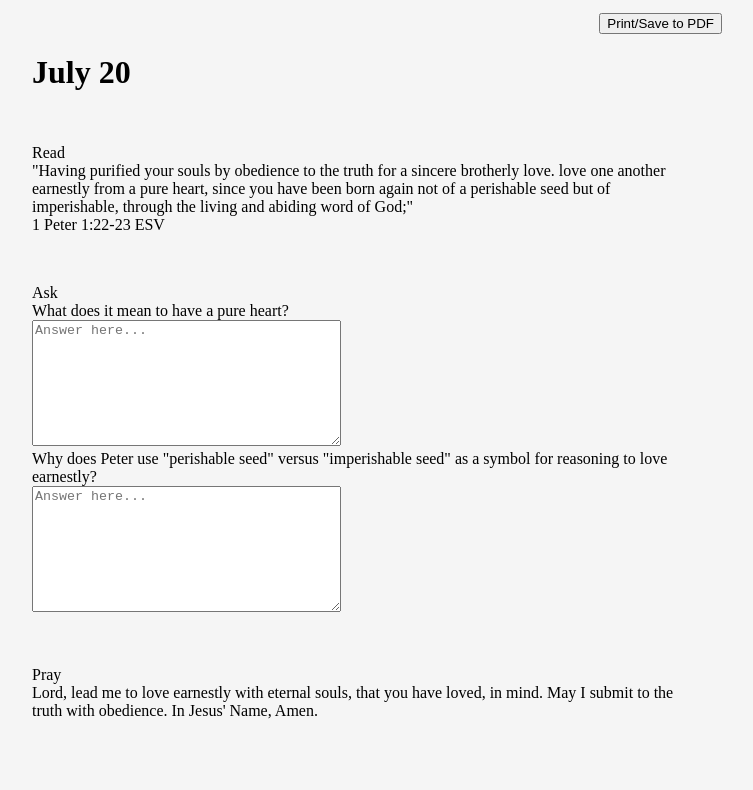
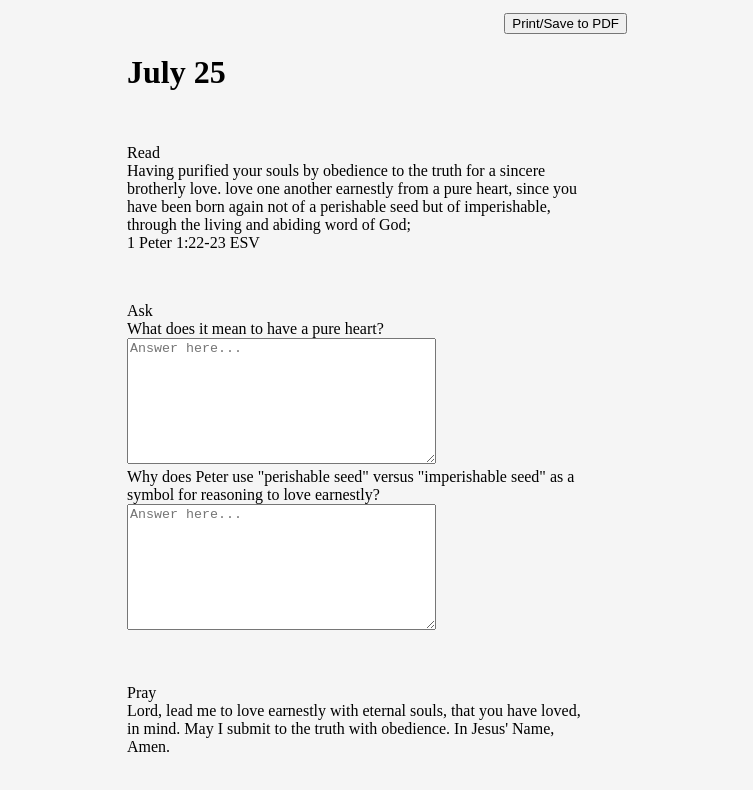
Before and after one commit to ben-anderton/morning-pages-app, a plain HTML site: page index.html in a window 1280 px wide. Shown: the whole page, without its empty margins (283-1036 px from the left). Drawn offline with Linux system fonts and the light colour scheme.

Commit message:
Update fill text & make dailyUpdate run by default

```diff
--- a/index.html
+++ b/index.html
@@ -14,7 +14,7 @@
         <button onclick="window.print()" id="print-button">Print/Save to PDF</button>
     </div>
 
-    <div id= "date-header" class="date-header">July 20</div>
+    <div id= "date-header" class="date-header"></div>
 
     <!-- This section is for the Bible excerpt for Today's Study -->
     <div id="read-box" class="read">
@@ -22,16 +22,8 @@
         <div class="section-title">Read</div>
 
         <div class="content">
-            <div id="scripture-verses" class="scripture-verses">
-                "Having purified your souls by obedience
-                to the truth for a sincere brotherly love. love one another
-                earnestly from a pure heart, since you have been born again
-                not of a perishable seed but of imperishable, through the
-                living and abiding word of God;"
-            </div>
-            <div id="scripture-reference" class="scripture-reference">
-                1 Peter 1:22-23 ESV
-            </div>
+            <div id="scripture-verses" class="scripture-verses"></div>
+            <div id="scripture-reference" class="scripture-reference"></div>
         </div>
 
     </div>
@@ -43,9 +35,7 @@
         <div class="content">
 
             <div class="question-box">
-                <div id="ask-box-one" class="question-title">
-                    What does it mean to have a pure heart?
-                </div>
+                <div id="ask-box-one" class="question-title"></div>
                 <textarea
                  id="question-answer-box-one",
                  name="questionAnswerBoxOne",
@@ -55,11 +45,7 @@
             </div>
 
             <div class="question-box">
-                <div id="ask-box-two" class="question-title">
-                    Why does Peter use "perishable seed" versus
-                    "imperishable seed" as a symbol for reasoning
-                    to love earnestly?
-                </div>
+                <div id="ask-box-two" class="question-title"></div>
                 <textarea
                  id="question-answer-box-two",
                  name="questionAnswerBoxTwo",
@@ -75,12 +61,7 @@
     <div class="pray">
         <div class="section-title">Pray</div>
 
-        <div id="pray-box" class="content">
-            Lord, lead me to love earnestly with eternal
-            souls, that you have loved, in mind. May I
-            submit to the truth with obedience.
-            In Jesus' Name, Amen.
-        </div>
+        <div id="pray-box" class="content"></div>
     </div>
 
 
--- a/script.js
+++ b/script.js
@@ -28,9 +28,14 @@ const prayBox = document.getElementById("pray-box");
 //  Until NODE.JS backend is working -> Unique arrays for each day
 
 let dailyPrompts = [
-    {date: "7/24/2026", dateHeaderString: "July 24", verse: "Scripture Verses", reference: "Ps104", questionA: "Question 1", questionB: "Question 2", prayer: "Prayer"},
-    {date: "7/25/2026", dateHeaderString: "July 25", verse: "Scripture Verses", reference: "Ps104", questionA: "Question 1", questionB: "Question 2", prayer: "Prayer"},
+    {date: "7/25/2026", dateHeaderString: "July 25",
+        verse: "Having purified your souls by obedience to the truth for a sincere brotherly love. love one another earnestly from a pure heart, since you have been born again not of a perishable seed but of imperishable, through the living and abiding word of God;",
+        reference: "1 Peter 1:22-23 ESV",
+        questionA: 'What does it mean to have a pure heart?',
+        questionB: 'Why does Peter use "perishable seed" versus "imperishable seed" as a symbol for reasoning to love earnestly?',
+        prayer: "Lord, lead me to love earnestly with eternal souls, that you have loved, in mind. May I submit to the truth with obedience. In Jesus' Name, Amen."},
     {date: "7/26/2026", dateHeaderString: "July 26", verse: "Scripture Verses", reference: "Ps104", questionA: "Question 1", questionB: "Question 2", prayer: "Prayer"},
+    {date: "7/27/2026", dateHeaderString: "July 27", verse: "Scripture Verses", reference: "Ps104", questionA: "Question 1", questionB: "Question 2", prayer: "Prayer"},
 ]
 
 function getTodayPrompt() {
@@ -59,3 +64,5 @@ function updateTodayPage() {
 
     console.log("Function updateTodayPage completed");
 }
+
+updateTodayPage();
--- a/style.css
+++ b/style.css
@@ -6,7 +6,7 @@ body {
     flex-direction: column;
     justify-content: center;
     justify-self: center;
-}
+    max-width: 550px;
 
 .header {
     display: flex;
@@ -29,7 +29,6 @@ body {
 }
 
 /* Date */
-
 .date-header {
     font-size:xx-large;
     font-weight: 700;
```
